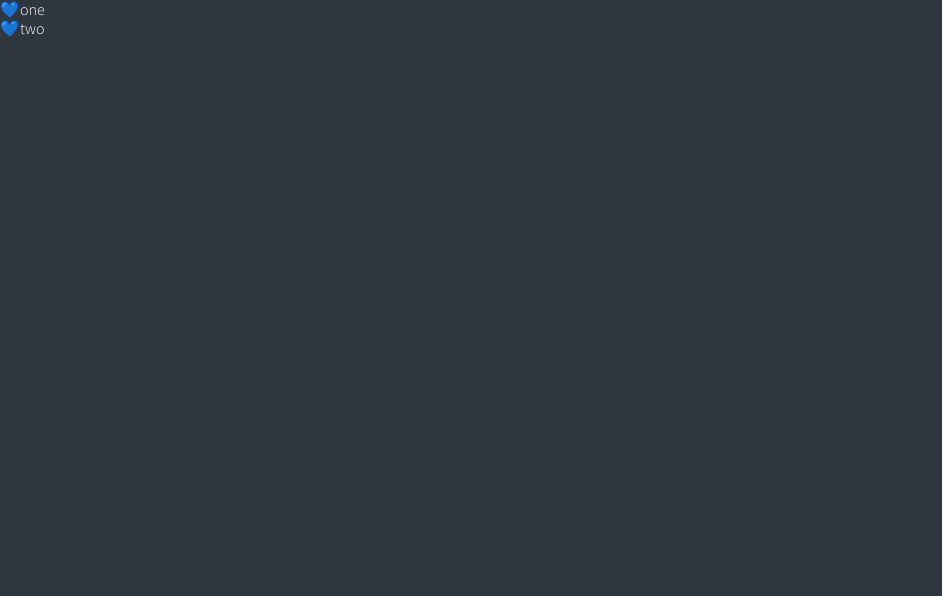
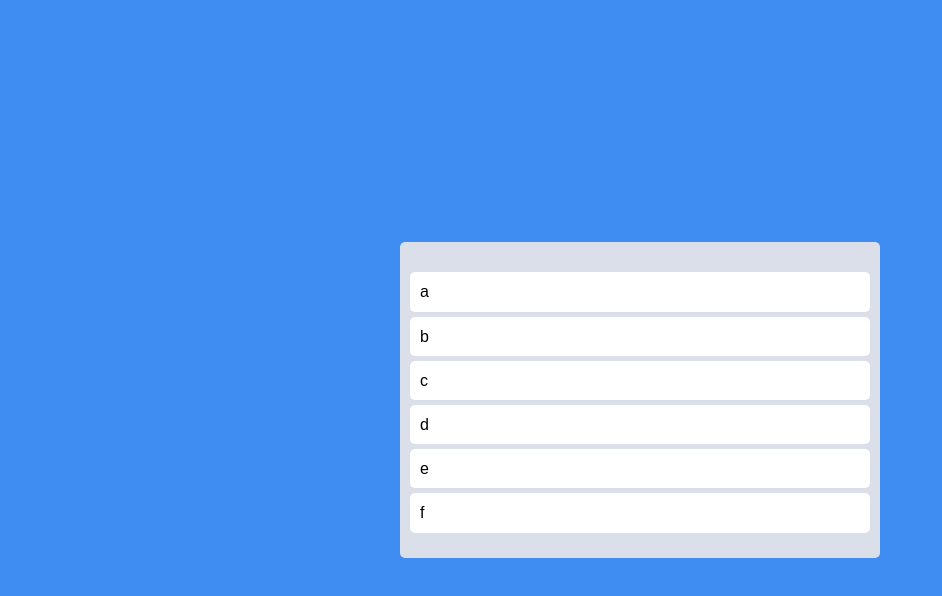
Before and after one commit to chae-chae/react-todo-app, a React (Create React App) app: page / in a window 1280 px wide. Shown: the top 596 px of the page, without its empty margins (0-942 px from the left). Built offline with nearby package versions, Linux system fonts and the light colour scheme.

Commit message:
draggable board added

```diff
--- a/src/App.tsx
+++ b/src/App.tsx
@@ -1,33 +1,91 @@
-import { DragDropContext, Draggable, Droppable } from "react-beautiful-dnd";
+import {
+  DragDropContext,
+  Draggable,
+  Droppable,
+  DropResult,
+} from "react-beautiful-dnd";
+import { useRecoilState } from "recoil";
+import styled from "styled-components";
+import { toDoState } from "./atoms";
+
+const Wrapper = styled.div`
+  display: flex;
+  max-width: 480px;
+  width: 100%;
+  margin: 0 auto;
+  justify-content: center;
+  align-items: center;
+  height: 100vh;
+`;
+
+const Boards = styled.div`
+  display: grid;
+  width: 100%;
+  grid-template-columns: repeat(1, 1fr);
+`;
+
+const Board = styled.div`
+  padding: 20px 10px;
+  padding-top: 30px;
+  background-color: ${(props) => props.theme.boardColor};
+  border-radius: 5px;
+  min-height: 200px;
+`;
+
+const Card = styled.div`
+  border-radius: 5px;
+  margin-bottom: 5px;
+  padding: 10px 10px;
+  background-color: ${(props) => props.theme.cardColor};
+`;
+
+const toDos = ["a", "b", "c", "d", "e", "f"];
 
 function App() {
-  const onDragEnd = () => {};
+  const [toDos, setToDos] = useRecoilState(toDoState);
+  const onDragEnd = ({ draggableId, destination, source }: DropResult) => {
+    if (!destination) return;
+    setToDos((oldToDos) => {
+      const toDosCopy = [...oldToDos];
+      // 1) Delete item on source.index
+      console.log("Delete item on", source.index);
+      console.log(toDosCopy);
+      toDosCopy.splice(source.index, 1);
+      console.log("Deleted item");
+      console.log(toDosCopy);
+      // 2) Put back the item on the destination.index
+      console.log("Put back", draggableId, "on ", destination.index);
+      toDosCopy.splice(destination?.index, 0, draggableId);
+      console.log(toDosCopy);
+      return toDosCopy;
+    });
+  };
   return (
     <DragDropContext onDragEnd={onDragEnd}>
-      <div>
+      <Wrapper>
+        <Boards>
           <Droppable droppableId="one">
             {(magic) => (
-            <ul ref={magic.innerRef} {...magic.droppableProps}>
-              <Draggable draggableId="first" index={0}>
+              <Board ref={magic.innerRef} {...magic.droppableProps}>
+                {toDos.map((toDo, index) => (
+                  <Draggable key={toDo} draggableId={toDo} index={index}>
                     {(magic) => (
-                  <li ref={magic.innerRef} {...magic.draggableProps}>
-                    <span {...magic.dragHandleProps}>💙</span>
-                    one
-                  </li>
+                      <Card
+                        ref={magic.innerRef}
+                        {...magic.dragHandleProps}
+                        {...magic.draggableProps}
+                      >
+                        {toDo}
+                      </Card>
                     )}
                   </Draggable>
-              <Draggable draggableId="secondd" index={1}>
-                {(magic) => (
-                  <li ref={magic.innerRef} {...magic.draggableProps}>
-                    <span {...magic.dragHandleProps}>💙</span>
-                    two
-                  </li>
-                )}
-              </Draggable>
-            </ul>
+                ))}
+                {magic.placeholder}
+              </Board>
             )}
           </Droppable>
-      </div>
+        </Boards>
+      </Wrapper>
     </DragDropContext>
   );
 }
--- a/src/atoms.tsx
+++ b/src/atoms.tsx
@@ -1,2 +1,7 @@
 import { atom, selector } from "recoil";
 import { recoilPersist } from "recoil-persist";
+
+export const toDoState = atom({
+  key: "toDo",
+  default: ["a", "b", "c", "d", "e", "f"],
+});
--- a/src/index.tsx
+++ b/src/index.tsx
@@ -4,6 +4,7 @@
 import { ThemeProvider } from "styled-components";
 import App from "./App";
 import { darkTheme } from "./theme";
+
 import { createGlobalStyle } from "styled-components";
 
 const GlobalStyle = createGlobalStyle`
@@ -62,7 +63,7 @@
   font-weight: 300;
   font-family: 'Source Sans Pro', sans-serif;
   background-color:${(props) => props.theme.bgColor};
-  color:${(props) => props.theme.textColor};
+  color:black;
   line-height: 1.2;
 }
 a {
@@ -70,12 +71,15 @@
   color:inherit;
 }
 `;
+
 ReactDOM.render(
-  <RecoilRoot>
-    <ThemeProvider theme={darkTheme}>
-      <GlobalStyle />
-      <App />
-    </ThemeProvider>
-  </RecoilRoot>,
+  <React.StrictMode>
+    <RecoilRoot>
+      <ThemeProvider theme={darkTheme}>
+        <GlobalStyle />
+        <App />
+      </ThemeProvider>
+    </RecoilRoot>
+  </React.StrictMode>,
   document.getElementById("root")
 );
--- a/src/styled.d.ts
+++ b/src/styled.d.ts
@@ -2,9 +2,8 @@
 
 declare module "styled-components" {
   export interface DefaultTheme {
-    textColor: string;
     bgColor: string;
-    accentColor: string;
-    cardBgColor: string;
+    boardColor: string;
+    cardColor: string;
   }
 }
--- a/src/theme.ts
+++ b/src/theme.ts
@@ -1,8 +1,7 @@
 import { DefaultTheme } from "styled-components";
 
 export const darkTheme: DefaultTheme = {
-  bgColor: "#2f3640",
-  textColor: "white",
-  accentColor: "#9c88ff",
-  cardBgColor: "transparent",
+  bgColor: "#3F8CF2",
+  boardColor: "#DADFE9",
+  cardColor: "white",
 };
```
Lines whose indentation alone changed are shown as unchanged.
